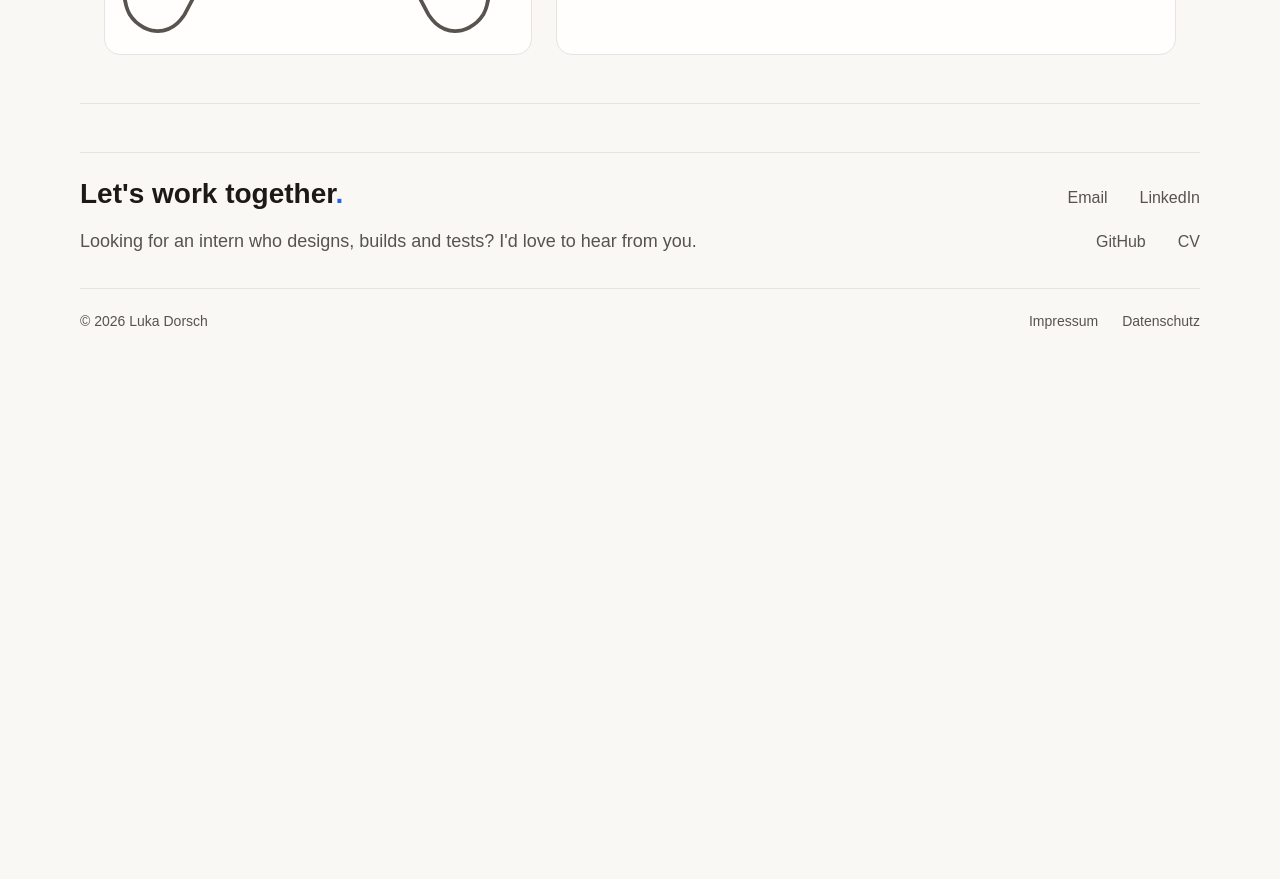
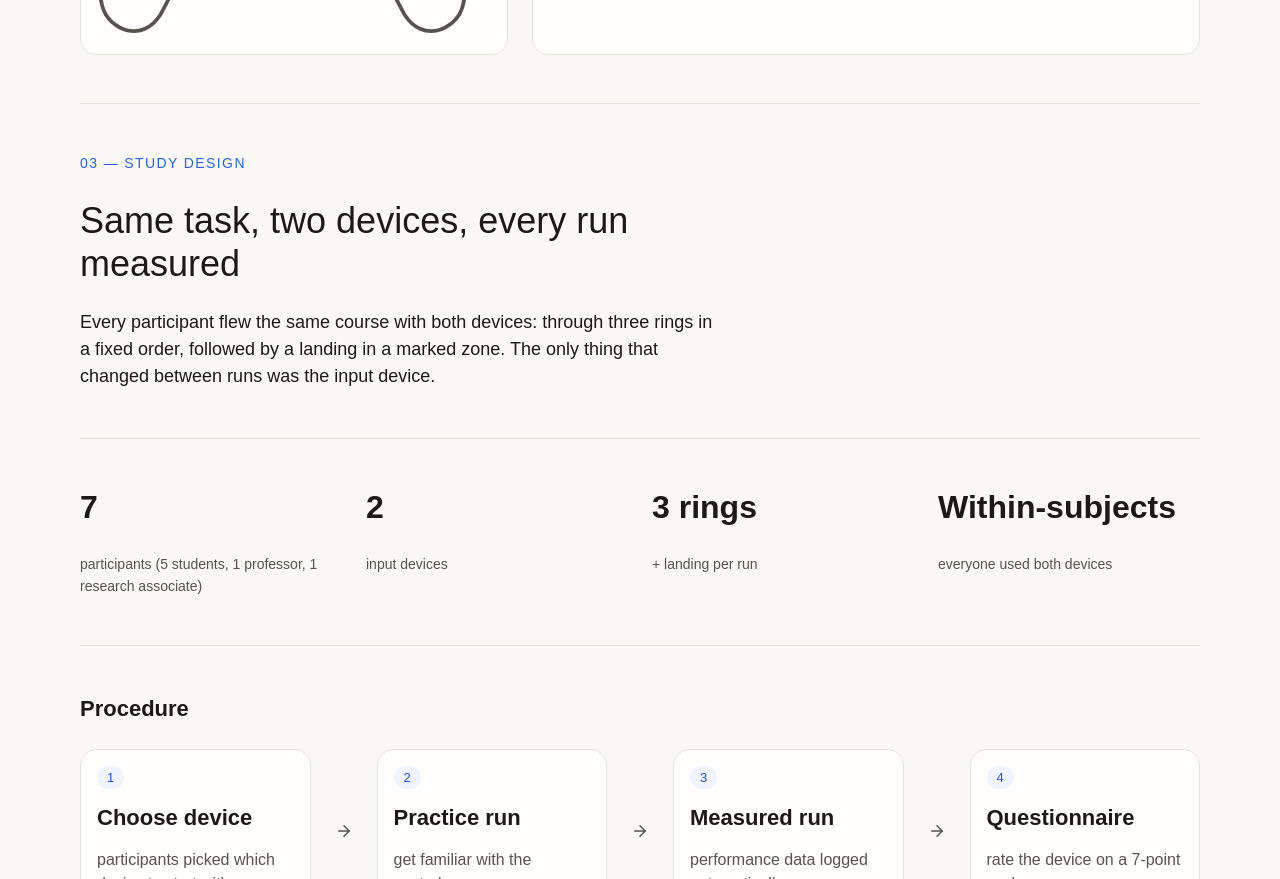
Before and after one commit to lukadorsch/portfolio, a React (Vite) app: page /flight-sim in a window 1280 px wide. Shown: the part 2860-3739 px from the top of the page. Before the commit the page ends 3221 px from the top, so only its background shows below. Built offline with nearby package versions, Linux system fonts and the light colour scheme.

Commit message:
Add 'Study Design' section to flight sim case study

```diff
--- a/src/components/CaseStudySection.css
+++ b/src/components/CaseStudySection.css
@@ -2,7 +2,7 @@
     display: flex;
     flex-direction: column;
     gap: 24px;
-    padding: 24px;
+    padding: 24px 0;
 }
 
 .css__overline{
@@ -44,8 +44,50 @@
     gap: 24px;
 }
 
+.css__steps{
+    display: grid;
+    grid-template-columns: 1fr auto 1fr auto 1fr auto 1fr;
+    gap: 24px;
+}
+
+.css__stepArrow{
+    align-self: center;
+    justify-self: center;
+    color: var(--text-secondary);
+}
+
 .css__mapping{
     display: block;
     max-width: 100%;
     height: auto;
 }
+
+.css__note{
+    font-size: 18px;
+    font-weight: 400;
+    line-height: 1.6;
+    color: var(--text-secondary);
+    margin: 0;
+}
+
+.css__number-card{
+    display: flex;
+    flex-direction: column;
+    gap: 24px;
+}
+
+.css__number-title{
+    font-family: var(--font-heading);
+    font-size: 32px;
+    line-height: 1.3;
+    font-weight: 600;
+    margin: 0;
+}
+
+.css__number-body{
+    font-size: 14px;
+    line-height: 1.6;
+    font-weight: 400;
+    color: var(--text-secondary);
+    margin: 0;
+}
--- a/src/pages/FlightSim.jsx
+++ b/src/pages/FlightSim.jsx
@@ -6,7 +6,7 @@ import CaseStudySection from '../components/CaseStudySection';
 import Tag from '../components/Tag';
 import Card from '../components/Card';
 
-import { Gamepad2, List, Navigation, RotateCcw, FileSpreadsheet, Flag } from 'lucide-react';
+import { Gamepad2, List, Navigation, RotateCcw, FileSpreadsheet, Flag, ArrowRight } from 'lucide-react';
 
 function FlightSim() {
     const flightSimMetaItems=[
@@ -97,7 +97,63 @@ function FlightSim() {
                     </div>
                 </CaseStudySection>
                 <hr />
-
+                <CaseStudySection
+                    overline="03 — Study Design"
+                    title="Same task, two devices, every run measured"
+                    intro="Every participant flew the same course with both devices:
+                    through three rings in a fixed order, followed by a landing in a
+                    marked zone. The only thing that changed between runs was the input device."
+                >
+                    <hr />
+                    <div className="card-grid">
+                        <div className="css__number-card">
+                            <h4 className="css__number-title">7</h4>
+                            <p className="css__number-body">participants (5 students, 1 professor, 1 research associate)</p>
+                        </div>
+                        <div className="css__number-card">
+                            <h4 className="css__number-title">2</h4>
+                            <p className="css__number-body">input devices</p>
+                        </div>
+                        <div className="css__number-card">
+                            <h4 className="css__number-title">3 rings</h4>
+                            <p className="css__number-body">+ landing per run</p>
+                        </div>
+                        <div className="css__number-card">
+                            <h4 className="css__number-title">Within-subjects</h4>
+                            <p className="css__number-body">everyone used both devices</p>
+                        </div>
+                    </div>
+                    <hr />
+                    <h3 className="css__subHeader">Procedure</h3>
+                    <div className="css__steps">
+                        <Card badge={<Tag>1</Tag>} title="Choose device">
+                            participants picked which device to start with
+                        </Card>
+                        <ArrowRight className="css__stepArrow" size={18} />
+                        <Card badge={<Tag>2</Tag>} title="Practice run">
+                            get familiar with the controls
+                        </Card>
+                        <ArrowRight className="css__stepArrow" size={18} />
+                        <Card badge={<Tag>3</Tag>} title="Measured run">
+                            performance data logged automatically
+                        </Card>
+                        <ArrowRight className="css__stepArrow" size={18} />
+                        <Card badge={<Tag>4</Tag>} title="Questionnaire">
+                            rate the device on a 7-point scale
+                        </Card>
+                    </div>
+                    <p className="css__note">Then the same sequence with the second device.</p>
+                    <h3 className="css__subHeader">What I measured</h3>
+                    <div className="card-grid">
+                        <Card title="Objective · logged automatically">
+                            Succesful landing · Rings reached · Flight time (successful runs
+                            only) · Number of crashes
+                        </Card>
+                        <Card title="Subjective · 7-point Likert Scale">
+                            Intuitiveness · Precision · Fun · Required concentration · Overall rating
+                        </Card>
+                    </div>
+                </CaseStudySection>
             </main>
             <hr />
             <Footer />
```
Also changed, not shown: 1 other file (tests, documents, lock files or other folders).
